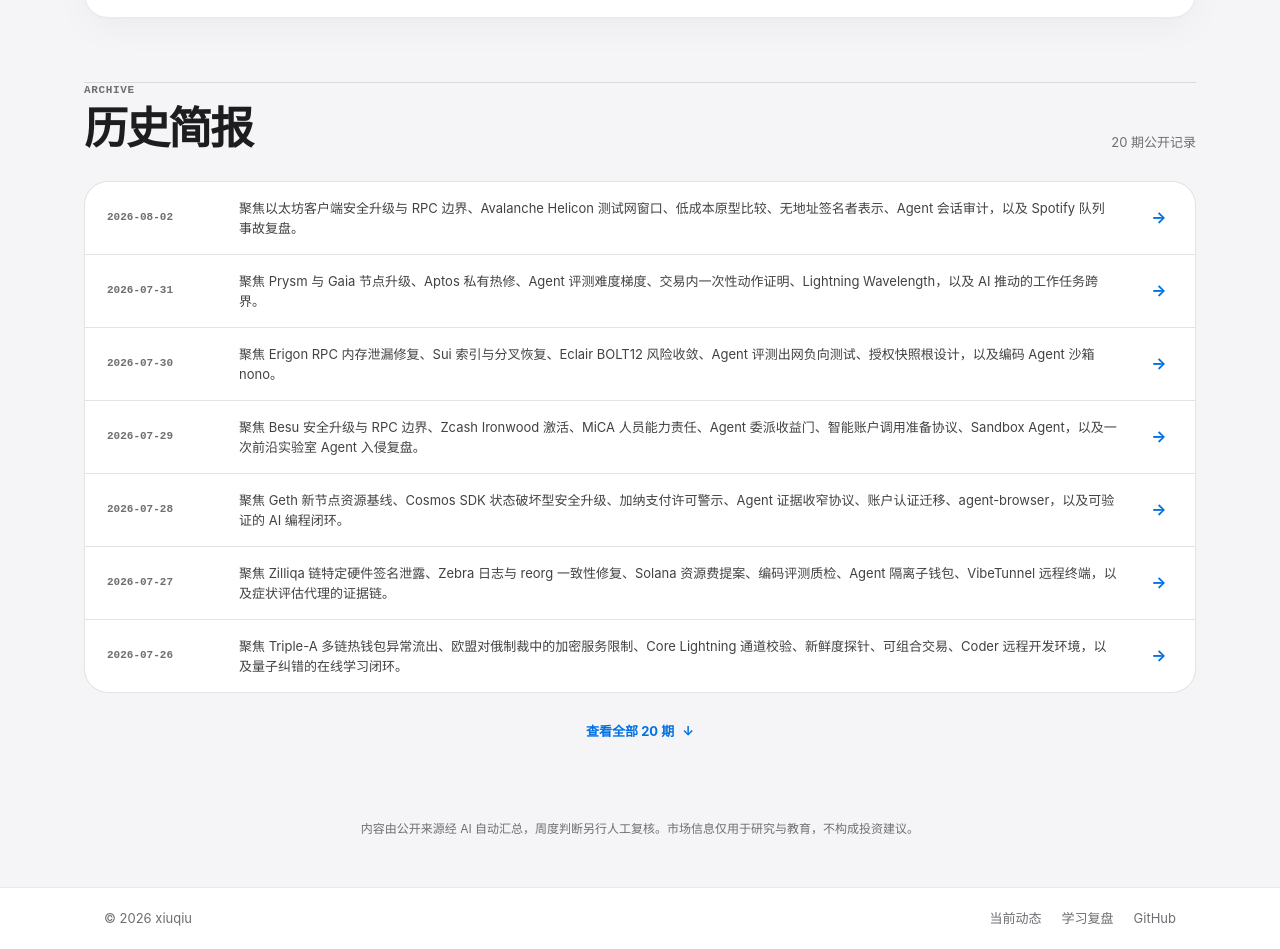
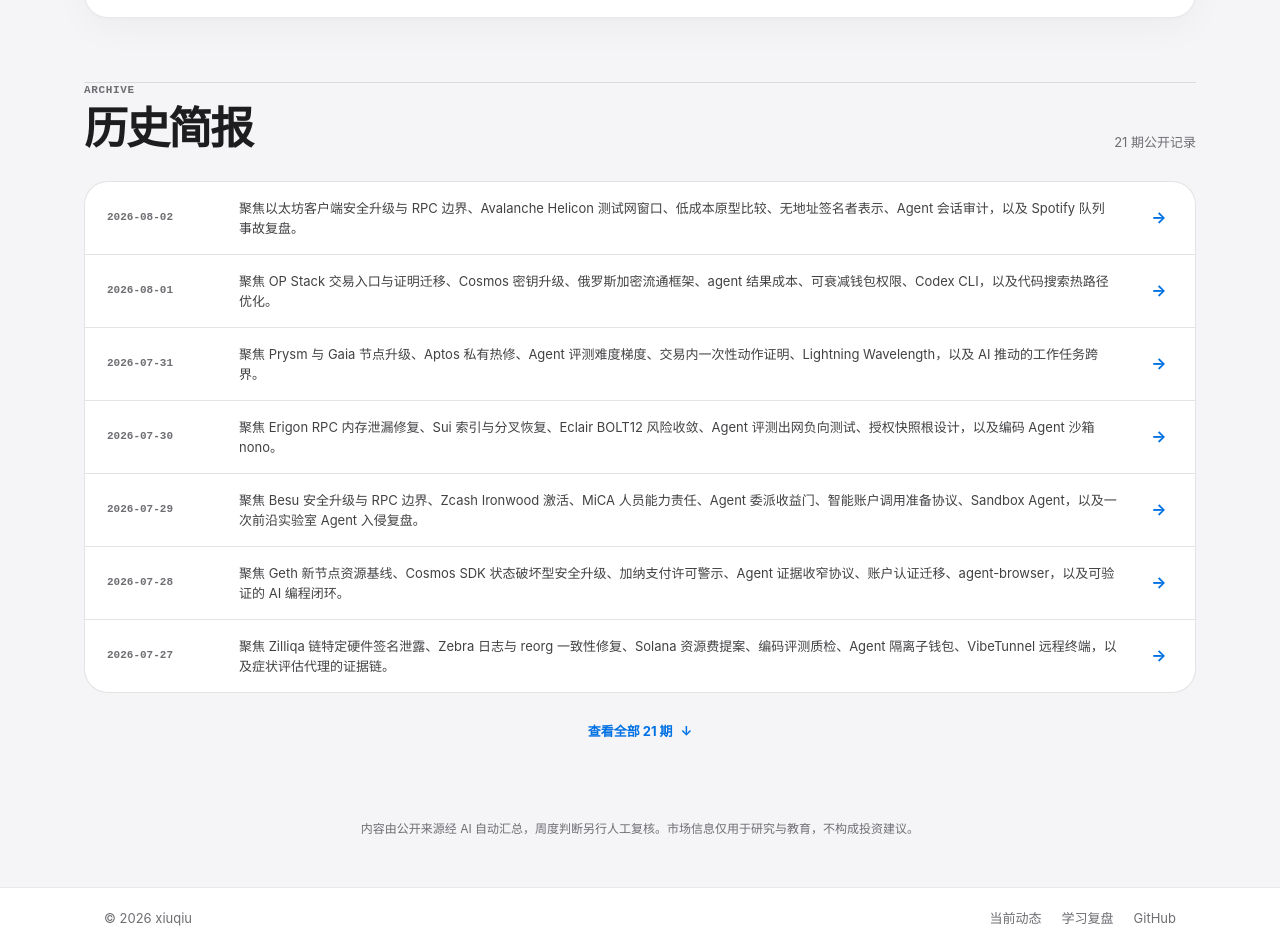
Before and after one commit to qianqiu0404/xiuqiu-site, a Vue app: page /radar in a window 1280 px wide. Shown: the part 1717-2666 px from the top of the page. Built offline with nearby package versions, Linux system fonts and the light colour scheme.

Commit message:
chore: daily radar 2026-08-01 (#38)

```diff
--- a/src/data/generatedRadars.ts
+++ b/src/data/generatedRadars.ts
@@ -71,6 +71,75 @@
       "https://github.com/entireio/cli/issues/1697",
       "https://github.com/entireio/cli/blob/v0.9.0/LICENSE",
       "https://engineering.atspotify.com/2026/7/content-ingestion-and-podcast-video-incident-report"
+    ],
+    "relatedProjectSlugs": [
+      "wallet-core",
+      "exchange-wallet-system",
+      "web3-wallet-engineer-lab"
+    ]
+  },
+  {
+    "date": "2026-08-01",
+    "slug": "2026-08-01",
+    "title": "每日研究雷达 · 2026-08-01",
+    "summary": "聚焦 OP Stack 交易入口与证明迁移、Cosmos 密钥升级、俄罗斯加密流通框架、agent 结果成本、可衰减钱包权限、Codex CLI，以及代码搜索热路径优化。",
+    "reviewStatus": "automated",
+    "generatedAt": "2026-08-03T10:08:54+08:00",
+    "sourceSections": [
+      "crypto",
+      "radar",
+      "vibe",
+      "reading"
+    ],
+    "missingSections": [],
+    "marketSignals": [
+      {
+        "title": "op-reth 2.4.1 改变交易池入口与历史证明迁移边界",
+        "summary": "转发交易进入 txpool 现在需要显式启用，历史证明 v1 数据库将在 8 月 31 日弃用；节点升级必须分别验证交易入口、资源校验和 v2 证明库重建，不能只替换二进制。",
+        "sourceUrl": "https://github.com/ethereum-optimism/optimism/releases/tag/op-reth/v2.4.1"
+      },
+      {
+        "title": "Cosmos SDK 0.55 把共识密钥轮换变成链级升级事项",
+        "summary": "v0.55.0 新增共识密钥轮换与后量子密钥类型，从 v0.54.x 升级需要协调链升级；框架能力不代表采用链或历史账户已具备后量子安全性。",
+        "sourceUrl": "https://github.com/cosmos/cosmos-sdk/releases/tag/v0.55.0"
+      },
+      {
+        "title": "俄罗斯加密流通框架保留境内支付禁令",
+        "summary": "俄罗斯央行称相关法律计划 9 月 1 日生效，允许受监管中介和部分跨境用途，同时继续禁止境内支付；最终法律文本、许可与过渡实施仍需独立确认。",
+        "sourceUrl": "https://www.cbr.ru/eng/press/event/?id=32724"
+      }
+    ],
+    "aiTip": {
+      "title": "用可验收结果衡量 agent 单位成本",
+      "summary": "为重复工作流记录被接受的完成物、模型成本、耗时、人工复核与重试，只在质量达到同一门槛后比较单位结果成本。不同任务难度和失败样本必须保留，不能用 token 单价代替业务验收。",
+      "sourceUrl": "https://openai.com/index/managing-ai-investments-in-agentic-era/"
+    },
+    "web3Design": {
+      "title": "把自动执行权限做成可衰减、可过期的类型化授权",
+      "summary": "ERC-7715 让应用请求带链、session 账户、权限类型和规则的执行权限。钱包系统可迁移最小授权、衰减、过期和撤销机制，但必须为不透明 permissionsContext 增加 schema、完整性和生命周期校验。",
+      "sourceUrl": "https://eips.ethereum.org/EIPS/eip-7715"
+    },
+    "vibeProject": {
+      "title": "OpenAI Codex CLI · 本地开源 coding agent",
+      "summary": "Codex CLI 把仓库读取、修改、命令与验证收敛到终端客户端。公开仓库和稳定发布显示活跃维护，但首次验证应固定版本、使用无凭据样例仓库，并以 diff、测试和权限记录验收。",
+      "sourceUrl": "https://github.com/openai/codex"
+    },
+    "readingPick": {
+      "title": "GitHub 代码搜索的无分支大小写折叠优化",
+      "summary": "文章用基准与汇编说明提前退出会阻止向量化，完整无分支扫描反而达到内存带宽。可用 15 分钟为一个热循环记录输入分布、数据相关分支、向量化和分配，再用两个最小变体验证直觉。",
+      "sourceUrl": "https://github.blog/engineering/architecture-optimization/dont-stop-early-case-folding-source-code-at-memory-speed/"
+    },
+    "sourceUrls": [
+      "https://github.com/ethereum-optimism/optimism/releases/tag/op-reth/v2.4.1",
+      "https://github.com/cosmos/cosmos-sdk/releases/tag/v0.55.0",
+      "https://www.cbr.ru/eng/press/event/?id=32724",
+      "https://openai.com/index/managing-ai-investments-in-agentic-era/",
+      "https://eips.ethereum.org/EIPS/eip-7715",
+      "https://github.com/openai/codex",
+      "https://github.com/openai/codex/releases/tag/rust-v0.146.0",
+      "https://github.com/openai/codex/blob/rust-v0.146.0/README.md",
+      "https://github.com/openai/codex/blob/rust-v0.146.0/LICENSE",
+      "https://github.blog/engineering/architecture-optimization/dont-stop-early-case-folding-source-code-at-memory-speed/"
     ],
     "relatedProjectSlugs": [
       "wallet-core",
```
Also changed, not shown: content/radar/2026-08-01.md (added, +51 -0 lines), 1 other file (tests, documents, lock files or other folders).
